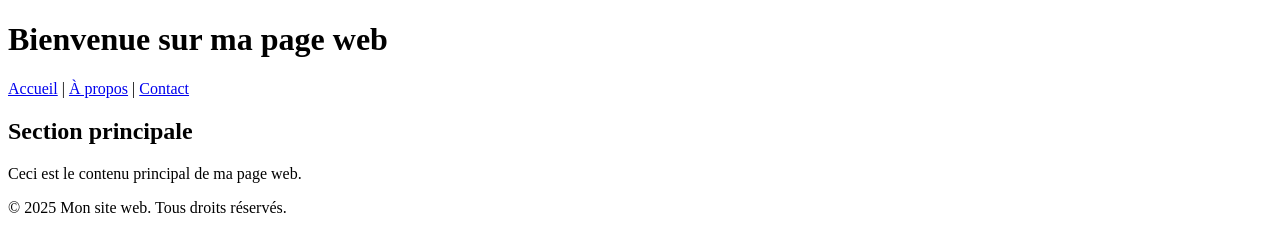
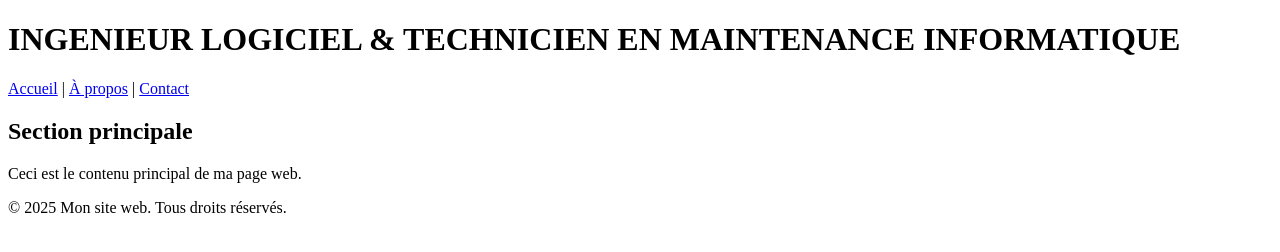
Before and after one commit to marc-web-spec/mon-cv, a plain HTML site: page index.html in a window 1280 px wide. Drawn offline with Linux system fonts and the light colour scheme.

Commit message:
mise en place de la section titre

```diff
--- a/index.html
+++ b/index.html
@@ -8,7 +8,7 @@
 </head>
 <body>
     <header>
-        <h1>Bienvenue sur ma page web</h1>
+        <h1>INGENIEUR LOGICIEL & TECHNICIEN EN MAINTENANCE INFORMATIQUE</h1>
     </header>
 
     <nav>
```
